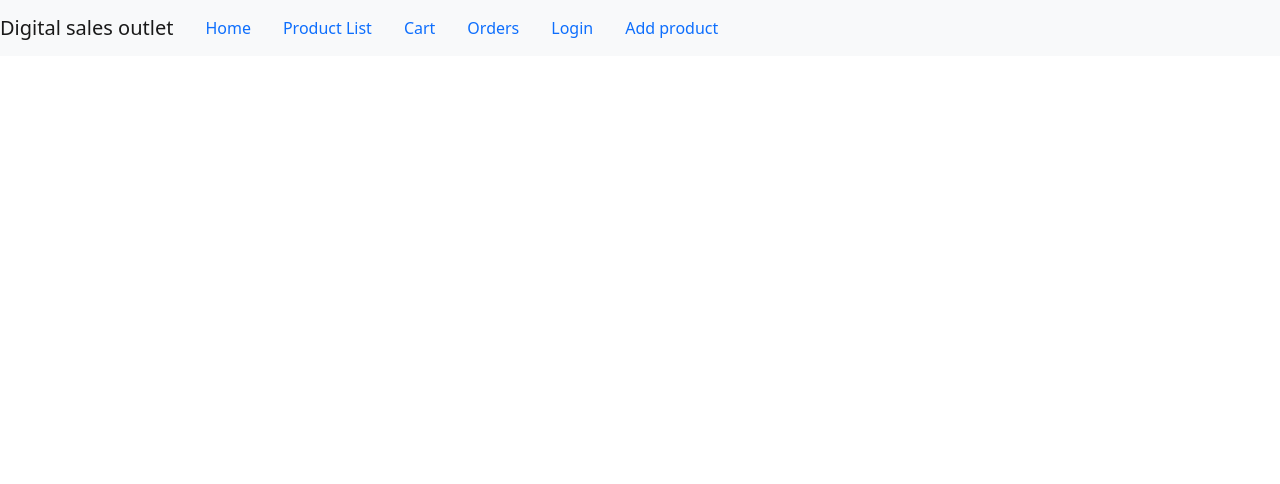
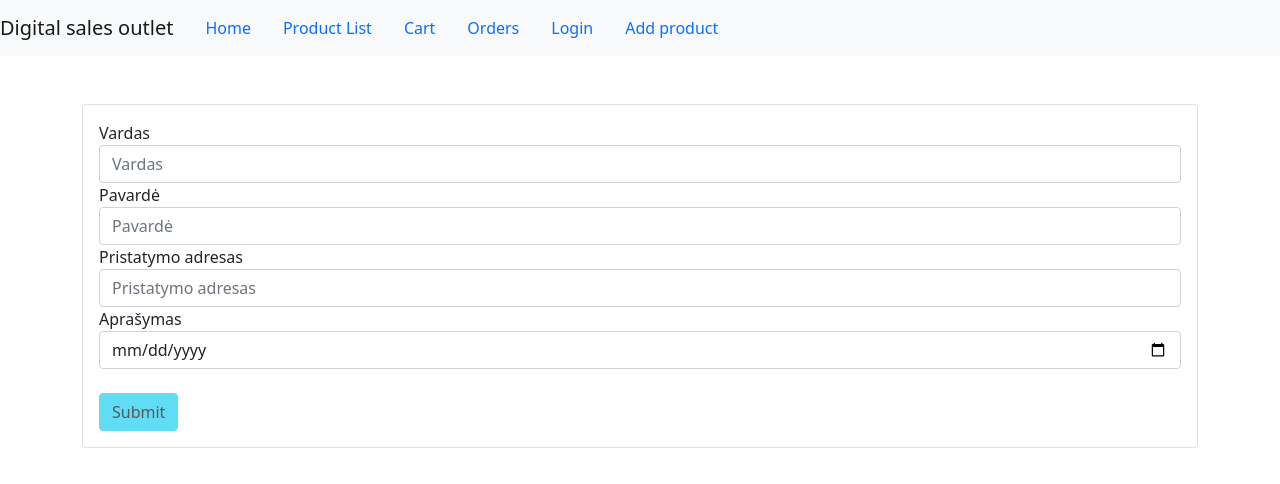
Before and after one commit to Renata7-hub/OnlineStore-Angular-Front-End, an Angular app in the folder online-store-ui/: page /orders/new in a window 1280 px wide. Shown: the top 484 px of the page. Built offline with nearby package versions, Linux system fonts and the light colour scheme.

Commit message:
fixed, now making new orders work

```diff
--- a/online-store-ui/src/app/orders/interfaces/order.model.ts
+++ b/online-store-ui/src/app/orders/interfaces/order.model.ts
@@ -2,7 +2,6 @@ import {Injectable, Input} from "@angular/core";
 
 @Injectable()
 export abstract class Order {
-  @Input() id!: number;
   @Input() orderDate!: Date;
   @Input() userName!: string;
   @Input() userSurname!: number;
--- a/online-store-ui/src/app/orders/new-order/new-order.component.html
+++ b/online-store-ui/src/app/orders/new-order/new-order.component.html
@@ -1,3 +1,47 @@
-<!--<app-order [isNewOrder]="true"-->
-<!--           [order]= "initialsDetails$"-->
-<!--           (update)="onCreate($event)" *ngIf="order" [order] = "initialsDetails$"></app-order>-->
+<div class="card my-5">
+  <div class="card-body">
+    <form (ngSubmit)="onSubmit()" #userForm="ngForm">
+      <div class="form-group">
+        <label for="userName">Vardas</label>
+        <input type="text" [(ngModel)]="order.userName"
+               class="form-control"
+               id="userName"
+               name="userName"
+               placeholder="Vardas"
+               required #userName="ngModel">
+      </div>
+      <div class="form-group">
+        <label for="userSurname">Pavardė</label>
+        <input type="text" [(ngModel)]="order.userSurname"
+               class="form-control"
+               id="userSurname"
+               name="userSurname"
+               placeholder="Pavardė"
+               required #userSurname="ngModel">
+      </div>
+      <div class="form-group">
+        <label for="deliveryAddress">Pristatymo adresas</label>
+        <input type="text" [(ngModel)]="order.deliveryAddress"
+               class="form-control"
+               id="deliveryAddress"
+               name="deliveryAddress"
+               placeholder="Pristatymo adresas"
+               required #deliveryAddress="ngModel">
+      </div>
+      <div class="form-group">
+        <label for="orderDate">Aprašymas</label>
+        <input type="date" [(ngModel)]="order.orderDate"
+               class="form-control"
+               id="orderDate"
+               name="orderDate"
+               placeholder="Data"
+               required #orderDate="ngModel">
+      </div>
+      <div>
+        <br>
+      </div>
+      <button type="submit" [disabled]="!userForm.form.valid"
+              class="btn btn-info">Submit</button>
+    </form>
+  </div>
+</div>
--- a/online-store-ui/src/app/orders/new-order/new-order.component.ts
+++ b/online-store-ui/src/app/orders/new-order/new-order.component.ts
@@ -1,6 +1,5 @@
 import { Component, OnInit } from '@angular/core';
 import { OrdersService} from "../orders.service";
-import {Observable, of} from "rxjs";
 import {ActivatedRoute, Router} from "@angular/router";
 import {Order} from "../interfaces/order.model";
 
@@ -10,22 +9,22 @@ import {Order} from "../interfaces/order.model";
 })
 export class NewOrderComponent implements OnInit {
 
-  initialsDetails$: any = of ({})
   order: Order;
 
-  constructor(
-    private ordersService: OrdersService,
-    private route: ActivatedRoute,
-    private router: Router
-  ) {
+  constructor(private route: ActivatedRoute,
+              private router: Router,
+              private orderService: OrdersService) {
     this.order = new class extends Order {};
   }
 
-  ngOnInit(): void {
-    //this.ordersService.postOrder()
+  onSubmit() {
+    console.log(this.orderService.save(this.order).subscribe(result => this.gotoOrdersList()));
   }
 
-  // onCreate(order: any){
-  //   this.ordersService.postOrder(order)
-  // }
+  gotoOrdersList() {
+    this.router.navigate(['/orders']);
+  }
+
+  ngOnInit(): void {
+  }
 }
--- a/online-store-ui/src/app/orders/order/order.component.html
+++ b/online-store-ui/src/app/orders/order/order.component.html
@@ -25,14 +25,9 @@
         <button class='btn btn-outline-secondary'
                 style='width:80px'
                 (click)='onBack()'>
-          <i class='fa fa-chevron-left'></i> Next
+          <i class='fa fa-chevron-left'></i> Back
         </button>
-
+          </div>
+        </div>
     </div>
-
   </div>
-
-    </div>
-    </div>
-
-<app-order-lines></app-order-lines>
--- a/online-store-ui/src/app/orders/orders.service.ts
+++ b/online-store-ui/src/app/orders/orders.service.ts
@@ -5,6 +5,7 @@ import {Observable, throwError} from "rxjs";
 import {catchError, map, tap} from "rxjs/operators";
 import {IOrder} from "./interfaces/order-interface.model";
 import {IProduct} from "../products/product";
+import {Products} from "../products/products";
 
 @Injectable({
   providedIn: 'root'
@@ -12,7 +13,7 @@ import {IProduct} from "../products/product";
 export class OrdersService {
 
   private getOrdersUrl = "http://localhost:8080/purchase/order";
-  private createProductUrl = "http://localhost:8080/product";
+  private createOrderUrl = "http://localhost:8080/purchase/order";
   constructor(private http: HttpClient) {
   }
 
@@ -31,19 +32,13 @@ export class OrdersService {
       );
   }
 
-  //   postOrder(order: Order){
-  //     const headers = { 'content-type': 'application/json'}
-  //     const body=JSON.stringify({
-  //       "userName": "Jolita",
-  //       "userSurname": "Gedminaitė",
-  //       "deliveryAddress": "Kaunas",
-  //       "orderDate": "2021-06-05"
-  //     });
-  //
-  //     console.log(order)
-  //     console.log(body)
-  //   return this.http.post<any>('http://localhost:8080/purchase/order', body, {'headers':headers});
-  // }
+  public save(order: Order) {
+    console.log(order)
+    return this.http.post<Order>(this.createOrderUrl, order).pipe(
+      tap(data => console.log("All", JSON.stringify(data))),
+      catchError(OrdersService.handleError)
+    );
+  }
 
 
   private static handleError(err: HttpErrorResponse) {
```
